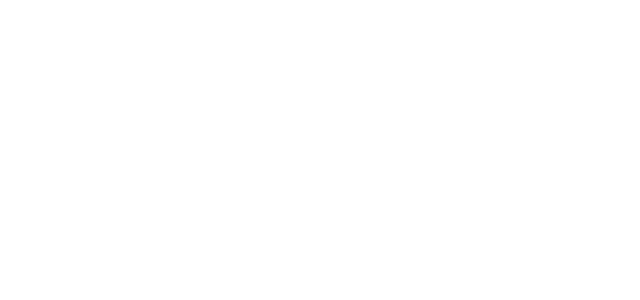
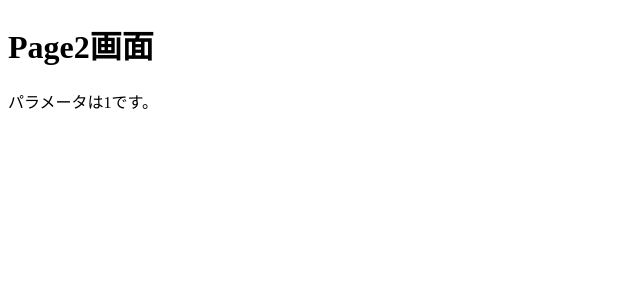
Before and after one commit to tadume/react_tutorial, a React (Create React App) app: page /page2/1 in a window 1280 px wide. Before the commit this address had no page. Shown: the top 300 px of the page, without its empty margins (0-640 px from the left). Built offline with nearby package versions, Linux system fonts and the light colour scheme.

Commit message:
パスパラメータを扱う

```diff
--- a/src/Page2.jsx
+++ b/src/Page2.jsx
@@ -1,6 +1,14 @@
 import { memo } from 'react';
+import { useParams } from 'react-router-dom';
 
 export const Page2 = memo(() => {
   console.log('--page2--');
-  return <h2>Page2画面</h2>;
+  const { id } = useParams();
+
+  return (
+    <>
+      <h1>Page2画面</h1>
+      <p>パラメータは{id}です。</p>
+    </>
+  );
 });
--- a/src/router/Router.jsx
+++ b/src/router/Router.jsx
@@ -17,7 +17,7 @@
             <Route key={url.path} path={url.path} element={url.element} />
           ))}
         </Route>
-        <Route path="/page2" element={<Page2 />} />
+        <Route path="/page2/:id" element={<Page2 />} />
       </Routes>
     </BrowserRouter>
   );
```
